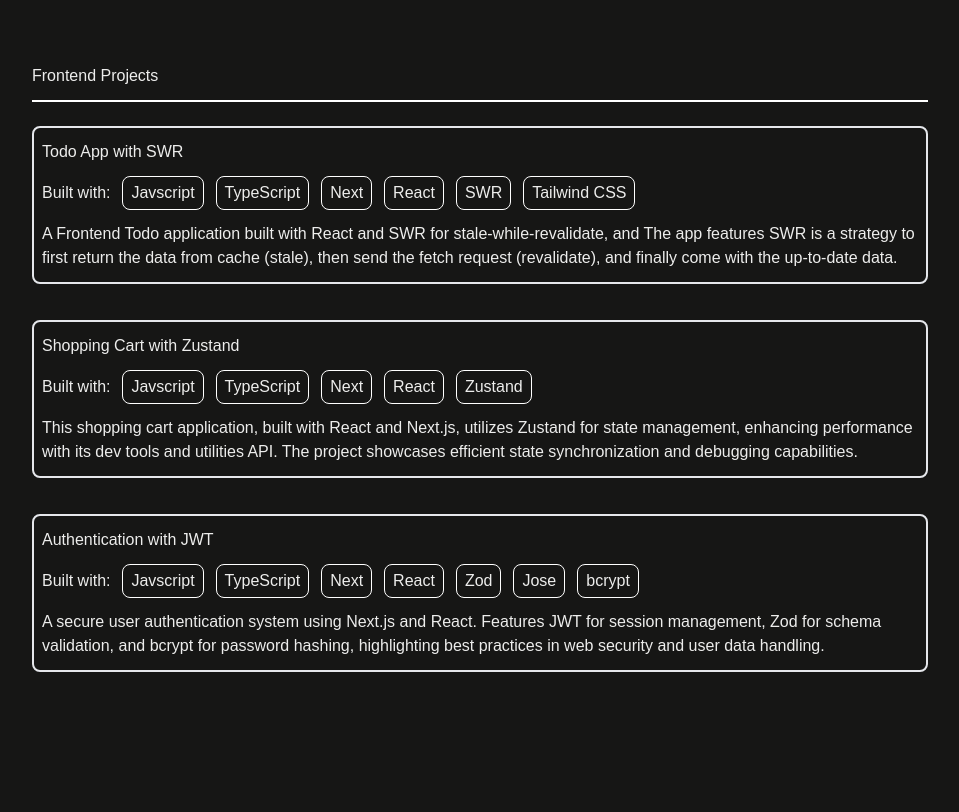
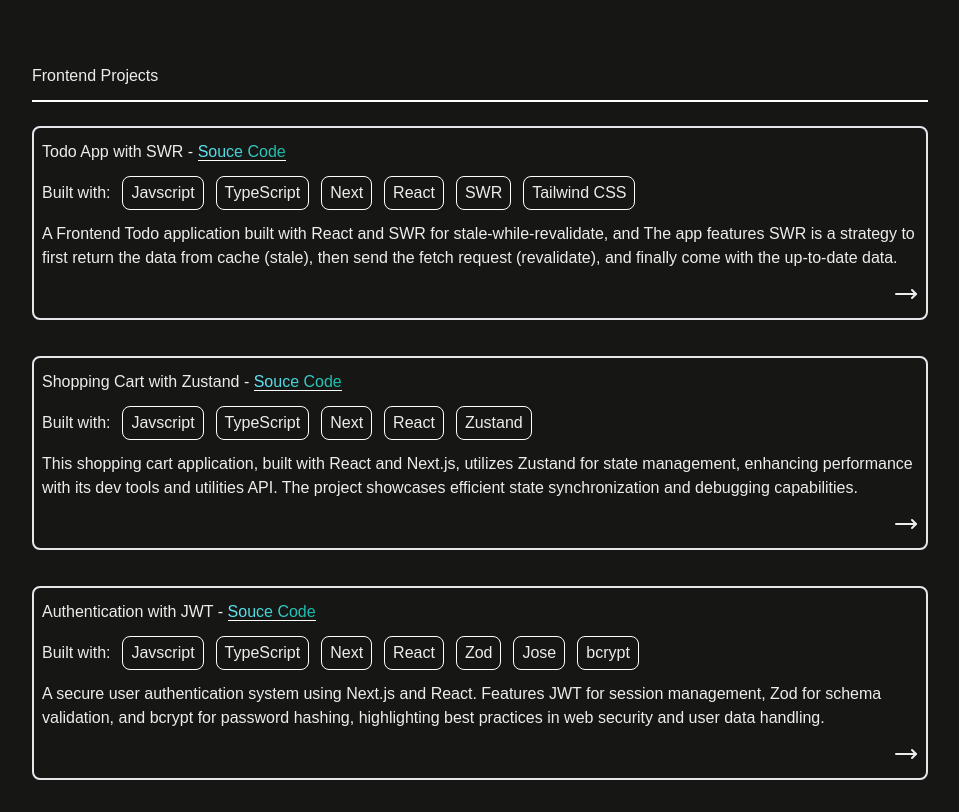
Before and after one commit to Shoko118/portfolio, a Next.js app: page / in a window 1280 px wide. Shown: the part 700-1512 px from the top of the page, without its empty margins (160-1119 px from the left). Before the commit the page ends 1404 px from the top, so only its background shows below. Built offline with nearby package versions, Linux system fonts and the light colour scheme; no server answers; a web font is replaced by a local one; what tailwindcss-animated would draw is missing.

Commit message:
added prettier-tailwind and modify ui

```diff
--- a/components/Projects.tsx
+++ b/components/Projects.tsx
@@ -1,27 +1,49 @@
-import { projects } from '@/data';
-import Link from 'next/link';
+"use client";
+
+import { projects } from "@/data";
+import { MoveRight } from "lucide-react";
+import Link from "next/link";
 
 export default function Projects() {
   return (
-    <section className="animate-fade-up animate-ease-in-out animate-duration-600">
-      <div className="flex flex-col mt-6 space-y-9 items-center mb-8">
+    <section className="animate-duration-600 animate-fade-up animate-ease-in-out">
+      <div className="mb-8 mt-6 flex flex-col items-center space-y-9">
         {projects.map((project, index) => (
-          <Link key={index} href={project.href}>
-            <div className="border-2 border-grey px-2 py-3 space-y-3 rounded-lg cursor-pointer hover:border-white">
-              <div className="text-grey hover:text-white">{project.title}</div>
+          <div key={index}>
+            <div className="border-grey space-y-3 rounded-lg border-2 px-2 py-3 hover:border-white">
+              <div className="text-grey hover:text-white">
+                {project.title} -{" "}
+                <Link
+                  href={project.sourceCode}
+                  className="cursor-pointer border-b border-b-white bg-gradient-to-r from-cyan-300 to-teal-500 bg-clip-text text-transparent"
+                >
+                  Souce Code
+                </Link>
+              </div>
               <div className="flex items-center">
                 Built with:
-                <div className="flex-wrap space-x-3 flex items-center">
+                <div className="flex flex-wrap items-center space-x-3">
                   {project.techies.map((item, index) => (
-                    <div key={index} className="border border-white px-2 py-1 rounded-lg ml-3">
+                    <div
+                      key={index}
+                      className="ml-3 rounded-lg border border-white px-2 py-1"
+                    >
                       {item}
                     </div>
                   ))}
                 </div>
               </div>
-              <div className="text-grey hover:text-white text-base">{project.description}</div>
+              <div className="text-grey text-base hover:text-white">
+                {project.description}
+              </div>
+              <div className="flex items-center justify-between">
+                <div className="invisible" />
+                <Link href={project.href}>
+                  <MoveRight className="cursor-pointer text-right" />
+                </Link>
+              </div>
             </div>
-          </Link>
+          </div>
         ))}
       </div>
     </section>
--- a/data/index.ts
+++ b/data/index.ts
@@ -27,6 +27,7 @@
     description:
       'A Frontend Todo application built with React and SWR for stale-while-revalidate, and The app features SWR is a strategy to first return the data from cache (stale), then send the fetch request (revalidate), and finally come with the up-to-date data.',
     href: '/project/swr',
+    sourceCode: 'https://github.com/Shoko118/portfolio/blob/main/app/project/(public)/swr/page.tsx',
   },
   {
     title: 'Shopping Cart with Zustand',
@@ -34,6 +35,7 @@
     description:
       'This shopping cart application, built with React and Next.js, utilizes Zustand for state management, enhancing performance with its dev tools and utilities API. The project showcases efficient state synchronization and debugging capabilities.',
     href: '/project/zustand',
+    sourceCode: 'https://github.com/Shoko118/portfolio/blob/main/app/project/(public)/zustand/page.tsx',
   },
   {
     title: 'Authentication with JWT',
@@ -41,6 +43,7 @@
     description:
       'A secure user authentication system using Next.js and React. Features JWT for session management, Zod for schema validation, and bcrypt for password hashing, highlighting best practices in web security and user data handling.',
     href: '/project/signup',
+    sourceCode: 'https://github.com/Shoko118/portfolio/blob/main/app/project/(public)/signup/page.tsx',
   },
 ] as const;
 
--- a/package.json
+++ b/package.json
@@ -15,6 +15,7 @@
     "bcrypt": "^5.1.1",
     "immer": "^10.1.1",
     "jose": "^5.6.3",
+    "lucide-react": "^0.407.0",
     "next": "^14.2.4",
     "nextjs-toploader": "^1.6.12",
     "react": "^18",
@@ -34,6 +35,7 @@
     "eslint": "^8",
     "eslint-config-next": "13.5.4",
     "postcss": "^8",
+    "prettier-plugin-tailwindcss": "^0.6.5",
     "tailwindcss": "^3",
     "typescript": "^5"
   }
```
Also changed, not shown: 2 other files (tests, documents, lock files or other folders).
